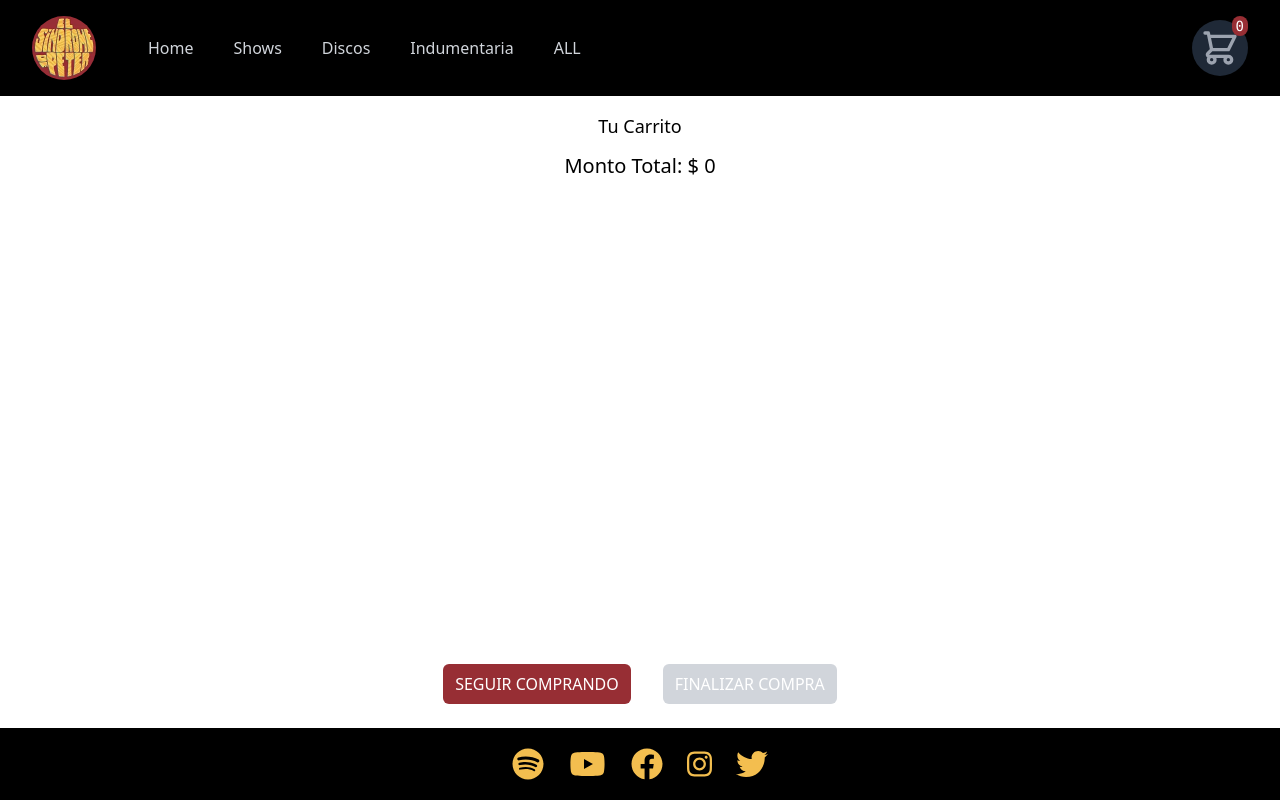
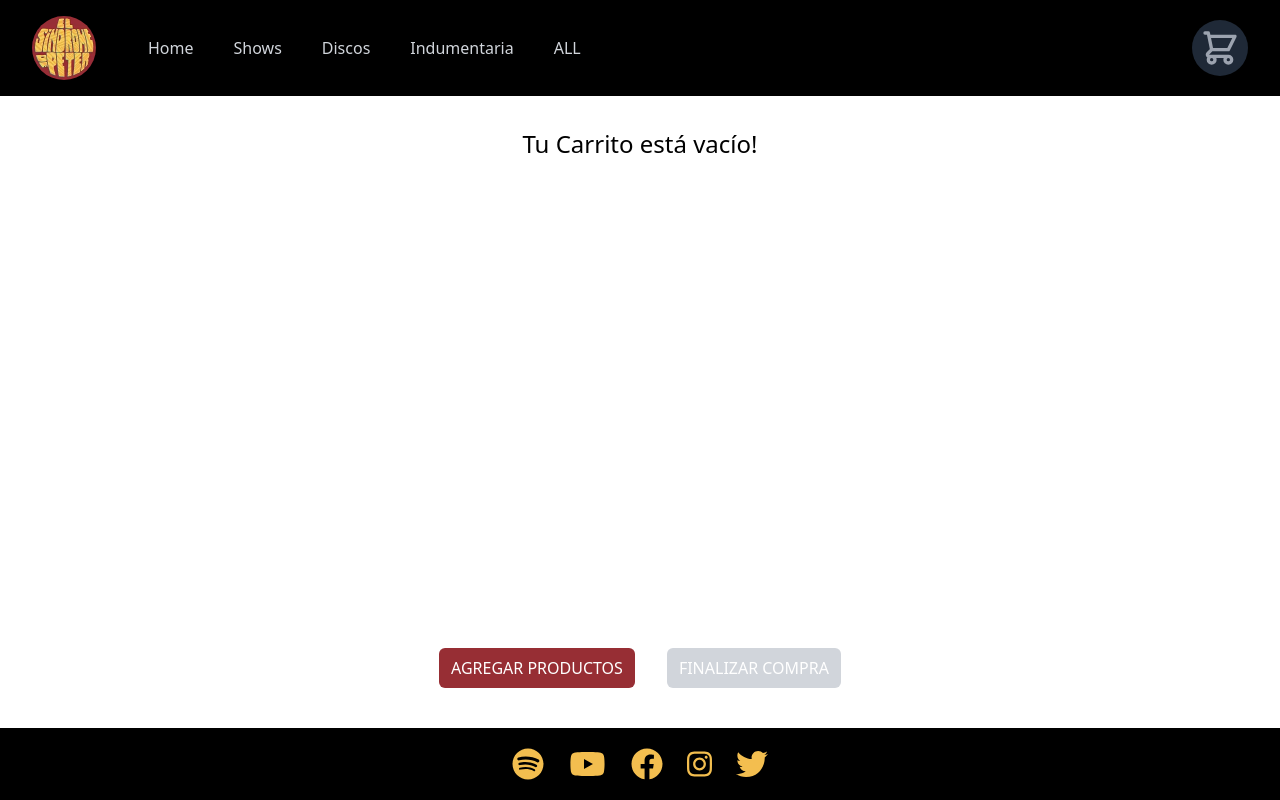
Before and after one commit to EzequielPetrone/Store_ESDP, a React (Create React App) app: page /cart in a window 1280 px wide. Built offline with nearby package versions, Linux system fonts and the light colour scheme.

Commit message:
CART CONTEXT OPTIMIZADO

```diff
--- a/src/components/Cart.js
+++ b/src/components/Cart.js
@@ -1,35 +1,40 @@
 import CartItem from "./CartItem";
-import { useState, useEffect } from "react";
 import { Link } from "react-router-dom";
 import { useCartContext } from '../context/cartContext'
+import { useState, useEffect } from "react";
 
 const Cart = () => {
 
-    const { cart, getMonto } = useCartContext()
-    const [checkoutBtnDisabled, setCheckoutBtnDisabled] = useState();
-    const [monto, setMonto] = useState()
+    const { cart, cartMonto } = useCartContext()
+    const [cartEmpty, setCartEmpty] = useState()
 
     useEffect(() => {
-        setCheckoutBtnDisabled(cart.length === 0 ? true : false);
-        setMonto(getMonto())
-    }, [cart, getMonto]);
+        setCartEmpty(cart.length === 0)
+    }, [cart])
 
     return (
         <section className="m-2 w-full flex flex-col items-center justify-between">
             <div className="w-full flex flex-col items-center m-2">
-                <h1 className="text-lg"> Tu Carrito </h1>
-                {cart.map((e) => (
-                    <CartItem key={e.id} item={e} />
-                ))}
-                <h2 className=" text-xl m-3"> Monto Total: $ {monto} </h2>
+                {!cartEmpty ?
+                    <>
+                        <h1 className="text-lg sm:text-xl m-2 sm:m-4"> Tu Carrito: </h1>
+                        <div className="w-full flex flex-col items-center">
+                            {cart.map((e) => (
+                                <CartItem key={e.id} item={e} />
+                            ))}
+                        </div>
+                        <h2 className="text-xl sm:text-2xl m-3 sm:m-5"> Monto Total: $ {cartMonto} </h2>
+                    </>
+                    : <h1 className="text-xl sm:text-2xl font-medium m-2 sm:m-4"> Tu Carrito está vacío! </h1>
+                }
             </div>
-            <div className="flex flex-col sm:flex-row justify-items-center">
+            <div className="flex flex-col sm:flex-row justify-items-center m-2 sm:m-4">
                 <button className='bg-color-1 text-white block px-3 py-2 rounded-md text-base font-medium m-2 sm:m-4'>
-                    <Link to='/shop/all'>SEGUIR COMPRANDO</Link>
+                    <Link to='/shop/all'>AGREGAR PRODUCTOS</Link>
                 </button>
-                <button disabled={checkoutBtnDisabled}
+                <button disabled={cartEmpty}
                     className='bg-color-1 text-white block px-3 py-2 rounded-md text-base font-medium m-2 sm:m-4 disabled:bg-gray-300'>
-                    <Link to='/cart/checkout' className={checkoutBtnDisabled ? "pointer-events-none" : ''}>
+                    <Link to='/cart/checkout' className={cartEmpty ? "pointer-events-none" : ''}>
                         FINALIZAR COMPRA
                     </Link>
                 </button>
--- a/src/components/CartWidget.js
+++ b/src/components/CartWidget.js
@@ -1,24 +1,21 @@
 import { ShoppingCartIcon } from '@heroicons/react/outline'
 import { useCartContext } from '../context/cartContext'
-import { useState, useEffect } from 'react'
 
 const CartWidget = () => {
 
-    const { cart, getCartQty } = useCartContext()
-    const [counter, setCounter] = useState()
-
-    useEffect(() => {
-        setCounter(getCartQty())
-    }, [cart, getCartQty])
+    const { cartContador } = useCartContext()
 
     return (
         <button type="button"
             className="bg-gray-800 p-1 rounded-full text-gray-400 hover:text-white focus:outline-none focus:ring-2
             focus:ring-offset-2 focus:ring-offset-gray-800 focus:ring-white">
             <ShoppingCartIcon className="h-10 sm:h-12 p-1" aria-hidden="true" />
-            <span className="absolute right-0 top-0 rounded-full bg-color-1 w-fit h-5 top right px-1 m-0 text-white font-mono text-sm">
-                {counter}
-            </span>
+            {cartContador > 0 ?
+                <span className="absolute right-0 top-0 rounded-full bg-color-1 w-fit h-5 top right px-1 m-0 text-white font-mono text-sm">
+                    {cartContador}
+                </span>
+                : null
+            }
         </button>
     )
 }
--- a/src/components/Checkout.js
+++ b/src/components/Checkout.js
@@ -1,7 +1,9 @@
 import { useNavigate } from "react-router-dom";
 
 const Checkout = () => {
+
     const navigate = useNavigate()
+
     return (
         <section className="m-4 flex flex-col self-center items-center mx-auto">
             <div className='text-xl md:text-2xl text-color-1  m-4 sm:m-6'>CHECKOUT!</div>
--- a/src/components/ItemCount.js
+++ b/src/components/ItemCount.js
@@ -1,19 +1,11 @@
-import { useState, useEffect } from "react";
+
 const ItemCount = ({ qty, setQty, qtyAdded, stock }) => {
-
-    const [minusBtnDisabled, setMinusBtnDisabled] = useState(null);
-    const [plusBtnDisabled, setPlusBtnDisabled] = useState(null);
-
-    useEffect(() => {
-        setMinusBtnDisabled(qty <= 0 ? true : false);
-        setPlusBtnDisabled(qty + qtyAdded >= stock ? true : false);
-    }, [qty, qtyAdded, stock]);
 
     return (
         <div className="flex justify-between items-center m-2">
             <button
                 className="disabled:bg-gray-200 disabled:hover:bg-gray-200 disabled:hover:text-color-1 disabled:hover:border-color-1 bg-transparent hover:bg-color-1 text-color-1 font-semibold hover:text-white w-9 h-9 border border-color-1 hover:border-transparent rounded-lg"
-                disabled={minusBtnDisabled}
+                disabled={qty <= 0 ? true : false}
                 onClick={() => setQty(qty - 1)}
             >
                 -
@@ -21,7 +13,7 @@ const ItemCount = ({ qty, setQty, qtyAdded, stock }) => {
             <div className="text-lg">{qty}</div>
             <button
                 className="disabled:bg-gray-200 disabled:hover:bg-gray-200 disabled:hover:text-color-1 disabled:hover:border-color-1 bg-transparent hover:bg-color-1 text-color-1 font-semibold hover:text-white w-9 h-9 border border-color-1 hover:border-transparent rounded-lg"
-                disabled={plusBtnDisabled}
+                disabled={qty + qtyAdded >= stock ? true : false}
                 onClick={() => setQty(qty + 1)}
             >
                 +
--- a/src/components/ItemDetail.js
+++ b/src/components/ItemDetail.js
@@ -1,4 +1,3 @@
-// import { getQtyById, setQtyById } from "../assets/datos";
 import { useState, useEffect } from "react";
 import { useNavigate } from "react-router-dom";
 import ItemCount from "./ItemCount";
@@ -9,9 +8,9 @@ const ItemDetail = ({ prod }) => {
     const navigate = useNavigate()
     const { addToCart, getQtyById } = useCartContext()
     const { id, descripcion, precio, imgUrl, stock } = prod;
-    const [cartBtnDisabled, setCartBtnDisabled] = useState();
+    const [cartBtnDisabled, setCartBtnDisabled] = useState(true);
     const [qty, setQty] = useState(0);
-    const [qtyAdded, setQtyAdded] = useState();
+    const [qtyAdded, setQtyAdded] = useState(0);
 
     const itemToCart = () => {
         addToCart({ ...prod, qty: qty });
@@ -43,7 +42,8 @@ const ItemDetail = ({ prod }) => {
                 <ItemCount qty={qty} setQty={setQty} qtyAdded={qtyAdded} stock={stock} />
 
                 <div className=" text-center mt-2">
-                    <button disabled={cartBtnDisabled}
+                    <button
+                        disabled={cartBtnDisabled}
                         className='bg-color-1 text-white px-3 py-2 rounded-md text-base font-medium m-2 sm:m-3 disabled:bg-gray-300'
                         onClick={itemToCart}>
                         AGREGAR A CARRITO
--- a/src/components/ItemDetailContainer.js
+++ b/src/components/ItemDetailContainer.js
@@ -7,10 +7,10 @@ import Spinner from './Spinner';
 const ItemDetailContainer = () => {
 
     const { idprod } = useParams()
-    const [result, setResult] = useState()
+    const [result, setResult] = useState(null)
 
     useEffect(() => {
-        setResult(<Spinner/>)
+        setResult(<Spinner />)
         const obtengoProd = async () => {
             let prod = await getProdbyId(idprod)
             setResult(prod ? <ItemDetail prod={prod} /> : <Navigate to='/shop/all' />)
--- a/src/components/ItemListContainer.js
+++ b/src/components/ItemListContainer.js
@@ -7,15 +7,17 @@ import Spinner from './Spinner';
 const ItemListContainer = () => {
 
     const { category } = useParams()
-    const [result, setResult] = useState()
+    const [result, setResult] = useState(null)
 
     useEffect(() => {
         setResult(<Spinner />)
         const obtengoProductos = async () => {
             const productos = await getProductos(category);
-            setResult(!productos || productos.length === 0 ?
+            setResult(
+                !productos || productos.length === 0 ?
                 <div className='text-xl md:text-2xl text-color-1'>No hay items para mostrar!</div>
-                : <ItemList productos={productos} />)
+                : <ItemList productos={productos} />
+            )
         }
         obtengoProductos();
     }, [category])
--- a/src/components/NavBar.js
+++ b/src/components/NavBar.js
@@ -12,7 +12,7 @@ const navigation = [
   { name: 'ALL', route: 'shop/all' }
 ]
 
-export default function NavBar({ cartCounter }) {
+export default function NavBar() {
   return (
     <Disclosure as="nav" className="bg-black">
       {({ open }) => (
@@ -59,7 +59,7 @@ export default function NavBar({ cartCounter }) {
               </div>
               <NavLink to='cart'>
                 <div className="absolute inset-y-0 right-0 flex items-center pr-2 sm:static sm:inset-auto sm:ml-6 sm:pr-0">
-                  <CartWidget cartCounter={cartCounter} />
+                  <CartWidget />
                 </div>
               </NavLink>
             </div>
--- a/src/components/PageNotFound.js
+++ b/src/components/PageNotFound.js
@@ -1,7 +1,9 @@
 import { useNavigate } from "react-router-dom";
 
 const PageNotFound = () => {
+
     const navigate = useNavigate()
+
     return (
         <section className="m-4 flex flex-col self-center items-center mx-auto">
             <div className='text-xl md:text-2xl text-color-1  m-4 sm:m-6'>PÁGINA NO ENCONTRADA!</div>
--- a/src/context/cartContext.js
+++ b/src/context/cartContext.js
@@ -1,16 +1,30 @@
-import { createContext, useContext, useState } from 'react'
+import { createContext, useContext, useState, useEffect } from 'react'
 
 const CartContext = createContext([])
 export const useCartContext = () => useContext(CartContext)
 
 export function CartContextProvider({ children }) {
+
     const [cart, setCart] = useState([])
+    const [cartMonto, setCartMonto] = useState(0)
+    const [cartContador, setContador] = useState(0)
+
+    useEffect(() => {
+        let sumaContador = 0
+        let sumaMonto = 0
+        for (const item of cart) {
+            sumaContador += item.qty
+            sumaMonto += item.qty * item.precio
+        }
+        setContador(sumaContador)
+        setCartMonto(sumaMonto)
+    }, [cart])
 
     function addToCart(item) {
-        let list = [...cart]
-        if (list.some(e => e.id === item.id)) {
-            list.find(e => e.id === item.id).qty += item.qty
-            setCart(list)
+        let arrayAux = [...cart]
+        if (arrayAux.some(e => e.id === item.id)) {
+            arrayAux.find(e => e.id === item.id).qty += item.qty
+            setCart(arrayAux)
         } else {
             setCart([...cart, item])
         }
@@ -19,23 +33,7 @@ export function CartContextProvider({ children }) {
     const deleteFromCart = (id) => {
         const arrayAux = cart.filter(prod => prod.id !== id);
         setCart([...arrayAux]);
-    };
-
-    const getCartQty = () => {
-        let suma = 0
-        for (const p of cart) {
-            suma += p.qty
-        }
-        return suma
     }
-
-    const getMonto = () => {
-        let suma = 0;
-        for (const i of cart) {
-            suma += i.qty * i.precio;
-        }
-        return suma;
-    };
 
     const getQtyById = (id) => {
         let elemento = cart.find(e => e.id === id)
@@ -43,7 +41,7 @@ export function CartContextProvider({ children }) {
     }
 
     return (
-        <CartContext.Provider value={{ cart, setCart, addToCart, deleteFromCart, getCartQty, getMonto, getQtyById }}>
+        <CartContext.Provider value={{ cart, cartContador, cartMonto, addToCart, deleteFromCart, getQtyById }}>
             {children}
         </CartContext.Provider>
     )
```
